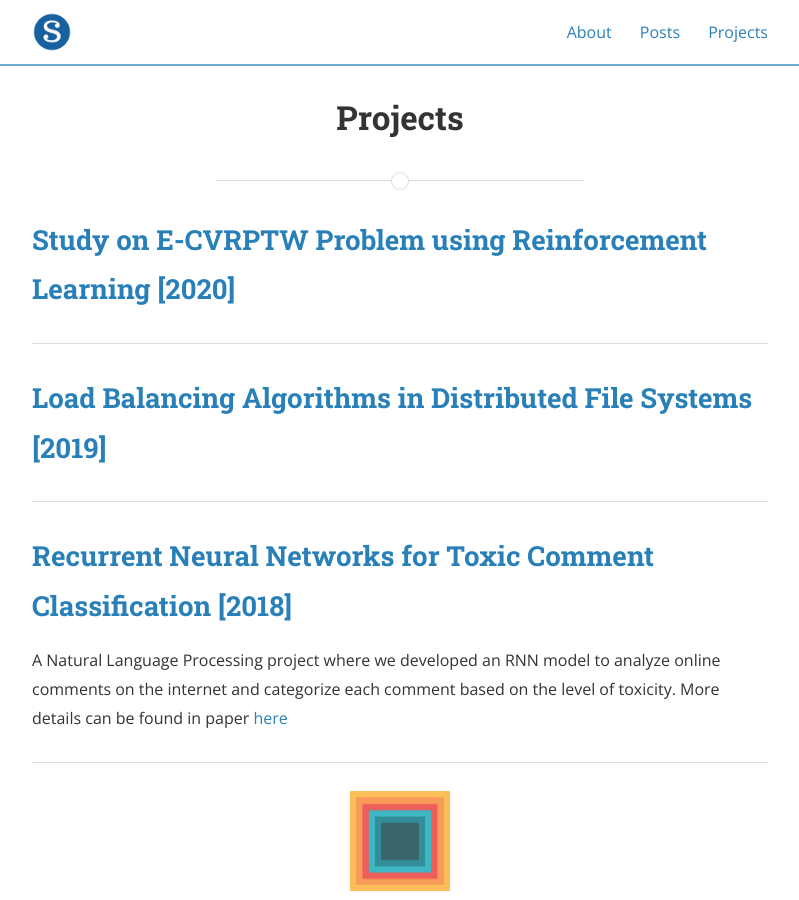
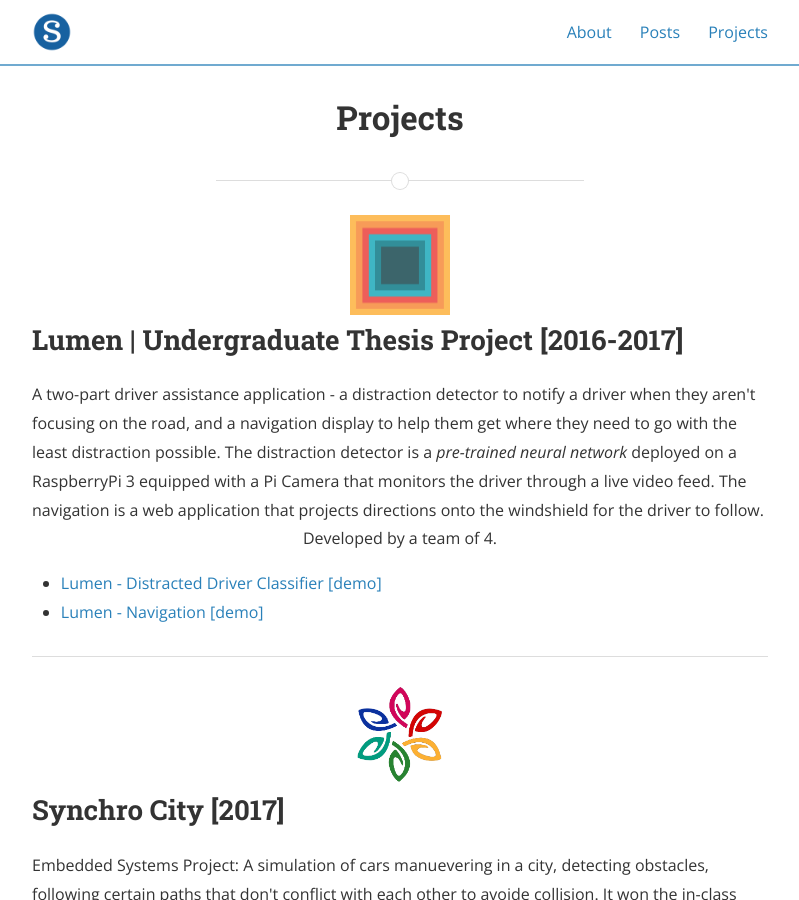
Before and after one commit to ShehabCE/shehabce.github.io, a Jekyll site: the page built from projects.html, in a window 1280 px wide and 900 px high. Shown: the whole window, without its empty margins (240-1039 px from the left). Built offline with Jekyll 4.4.1, drawn with Linux system fonts in a browser that asks for light colours; nearby versions of some CDN libraries; a style sheet for code colours, icons or effects is not loaded.

Commit message:
updating profile page

```diff
--- a/projects.html
+++ b/projects.html
@@ -3,52 +3,6 @@ layout: page
 title: Projects
 permalink: /projects/
 ---
-
-<div>
-  <h2>
-    <a
-      href="https://drive.google.com/file/d/1S66LT3kInvsubYGUlW4S78QJWLESqap3/view?usp=sharing"
-      target="_blank"
-      >Study on E-CVRPTW Problem using Reinforcement Learning [2020]</a
-    >
-  </h2>
-</div>
-
-<hr />
-
-<div>
-  <h2>
-    <a
-      href="https://drive.google.com/file/d/1uwlMDUGlllPCa1riIjcvhv8-sL7gsdoJ/view?usp=sharing"
-      target="_blank"
-      >Load Balancing Algorithms in Distributed File Systems [2019]
-    </a>
-  </h2>
-</div>
-
-<hr />
-
-<div>
-  <h2>
-    <a
-      href="https://github.com/ShehabMMohamed/ToxicCommentClassification"
-      target="_blank"
-      >Recurrent Neural Networks for Toxic Comment Classification [2018]</a
-    >
-  </h2>
-  <span
-    >A Natural Language Processing project where we developed an RNN model to
-    analyze online comments on the internet and categorize each comment based on
-    the level of toxicity. More details can be found in paper
-    <a
-      href="https://github.com/ShehabMMohamed/ToxicCommentClassification/blob/master/NLP%20Paper.pdf"
-      target="_blank"
-      >here</a
-    >
-  </span>
-</div>
-
-<hr />
 
 <div>
   <img src="/assets/projects/lumen.png" style="width: 100px; height: 100px" />
```
Also changed, not shown: about.md (+6 -0 lines).
